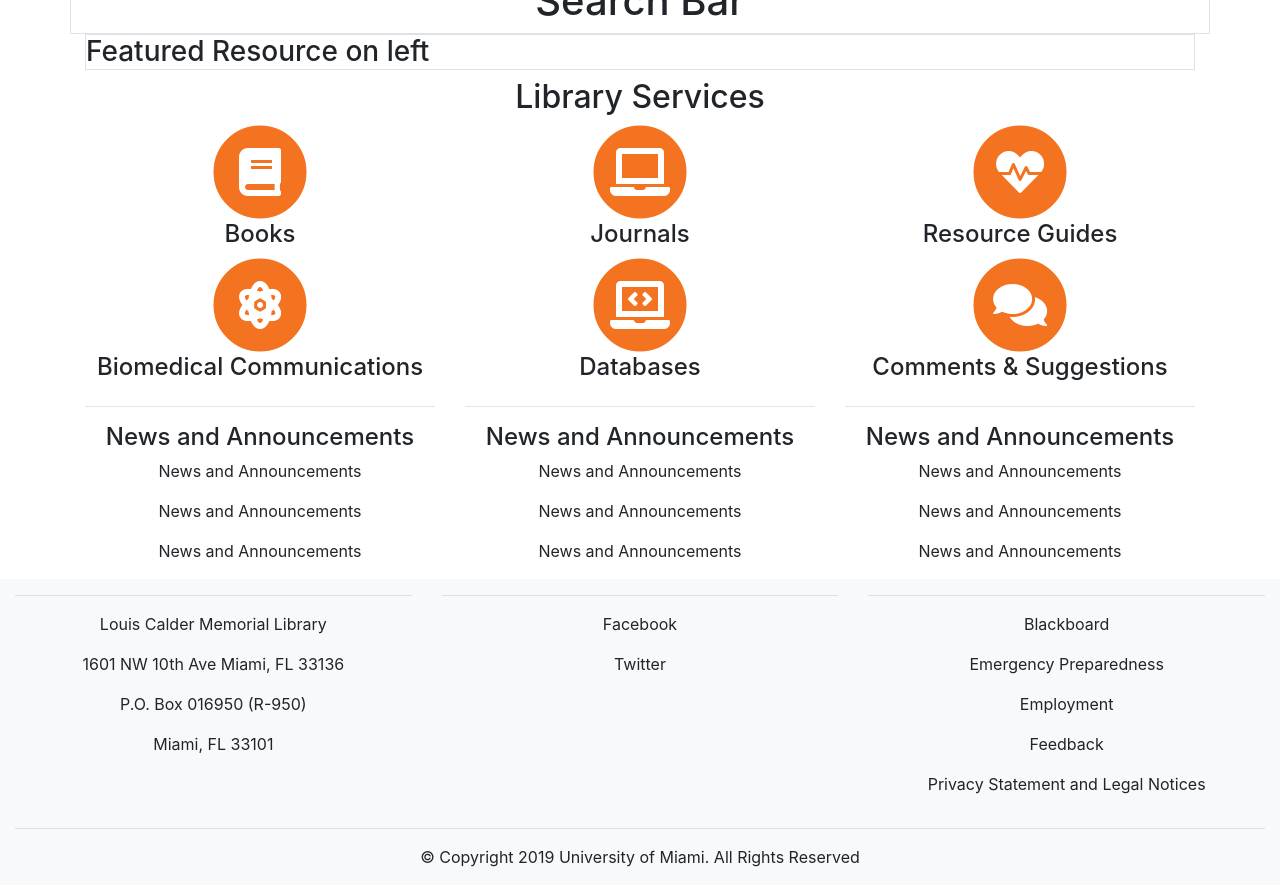
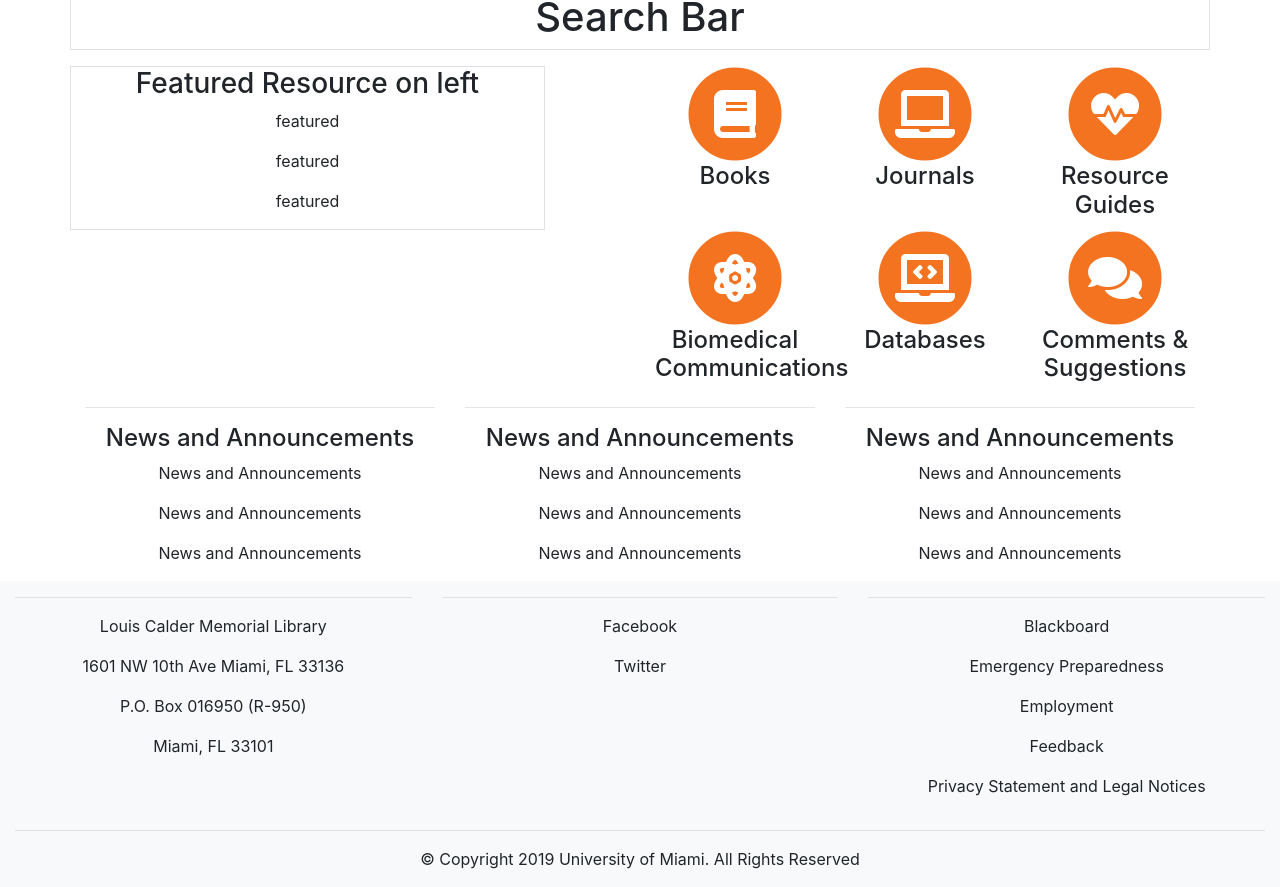
Before and after one commit to sxh275/calder, a Jekyll site: the page built from index.html, in a window 1280 px wide and 1025 px high, cut to the strip 138-1025 px from the top of the window. Built offline with Jekyll 4.4.1, drawn with Linux system fonts in a browser that asks for light colours; some web fonts are replaced.

Commit message:
updating header and services alignment

```diff
--- a/_includes/header.html
+++ b/_includes/header.html
@@ -6,14 +6,15 @@
 </div>
 
 <!-- Navigation -->
-<nav class="navbar navbar-expand-md navbar-light bg-light sticky-top">
-    <div class="container-fluid">
-        <a class="navbar-brand" href="https://calder.med.miami.edu/index.html"><img src="https://calder.med.miami.edu/images/calderheaderlogo.jpg" style="border-radius:4px;" height="80" width="auto" alt="University of Miami Libraries"> </a>
-        <button class="navbar-toggler" type="button" data-toggle="collapse" data-target="#navbarResponsive">
+<div>
+
+    <nav class="navbar navbar-light navbar-expand-md bg-faded justify-content-center">
+        <a href="https://calder.med.miami.edu/index.htm" class="navbar-brand d-flex w-40 mr-auto"><img src="https://calder.med.miami.edu/images/calderheaderlogo.jpg" style="border-radius:4px;" height="80" width="auto" alt="University of Miami Libraries"></a>
+        <button class="navbar-toggler" type="button" data-toggle="collapse" data-target="#collapsingNavbar3">
             <span class="navbar-toggler-icon"></span>
         </button>
-        <div class="collapse navbar-collapse text-center" id="navbarResponsive">
-            <ul class="navbar-nav">
+        <div class="navbar-collapse collapse w-100" id="collapsingNavbar3">
+            <ul class="navbar-nav w-100 justify-content-center">
                 <li class="nav-item active">
                     <a class="nav-link" href="#">Home</a>
                 </li>
@@ -36,10 +37,10 @@
                     <a class="nav-link" href="#">About</a>
                 </li>
             </ul>
+            <a href="https://calder.med.miami.edu/index.html" class="nav navbar-nav ml-auto w-40 justify-content-end"><img src="https://calder.med.miami.edu/images/uhealth-300.jpg" style="border-radius:4px;" height="80" width="auto" alt="University of Miami Libraries"></a>
+
         </div>
-        <a class="navbar-brand" href="https://calder.med.miami.edu/index.html"><img src="https://calder.med.miami.edu/images/uhealth-300.jpg" style="border-radius:4px;" height="80" width="auto" alt="University of Miami Libraries"> </a>
-    </div>
-</nav>
+    </nav>
 
-<div>
+
 </header>
--- a/_includes/services.html
+++ b/_includes/services.html
@@ -1,27 +1,24 @@
 
 
 
-<div class="container">
-    <div class="row">
-    <div class="col-lg-12 text-left">
-    <h3 class="featured-resource border">Featured Resource on left</h3>
-    </div>
-    </div>
-</div>
 
 
 
 <div class="container">
 
-    <div class="row">
-
-        <div class="col-lg-12 text-center">
-            <h2 class="section-heading">Library Services</h2>
-        </div>
-    </div>
 
     <div class="row text-center">
-        <div class="col-md-4">
+
+        <div class="col-md-5 text-center border">
+            <h3 class="featured-resource">Featured Resource on left</h3>
+            <p>featured</p>
+            <p>featured</p>
+            <p>featured</p>
+
+
+        </div>
+
+        <div class="col-md-2 offset-md-1">
                     <span class="fa-stack fa-3x">
                         <i class="fa fa-circle fa-stack-2x icon-background1"></i>
                         <i class="fa fa-book fa-stack-1x fa-inverse"></i>
@@ -29,7 +26,7 @@
             <h4 class="service-heading">Books</h4>
 
         </div>
-        <div class="col-md-4">
+        <div class="col-md-2">
                     <span class="fa-stack fa-3x">
                         <i class="fa fa-circle fa-stack-2x icon-background1"></i>
                         <i class="fa fa-laptop fa-stack-1x fa-inverse"></i>
@@ -37,7 +34,7 @@
             <h4 class="service-heading">Journals</h4>
 
         </div>
-        <div class="col-md-4">
+        <div class="col-md-2">
                     <span class="fa-stack fa-3x">
                         <i class="fa fa-circle fa-stack-2x icon-background1"></i>
                         <i class="fa fa-heartbeat fa-stack-1x fa-inverse"></i>
@@ -46,8 +43,9 @@
 
         </div>
     </div>
+
     <div class="row text-center">
-        <div class="col-md-4">
+        <div class="col-md-2 offset-md-6">
                     <span class="fa-stack fa-3x">
                         <i class="fa fa-circle fa-stack-2x icon-background1"></i>
                         <i class="fas fa-atom fa-stack-1x fa-inverse"></i>
@@ -55,7 +53,7 @@
             <h4 class="service-heading">Biomedical Communications</h4>
 
         </div>
-        <div class="col-md-4">
+        <div class="col-md-2">
                     <span class="fa-stack fa-3x">
                         <i class="fa fa-circle fa-stack-2x icon-background1"></i>
                         <i class="fas fa-laptop-code fa-stack-1x fa-inverse"></i>
@@ -63,7 +61,7 @@
             <h4 class="service-heading">Databases</h4>
 
         </div>
-        <div class="col-md-4">
+        <div class="col-md-2">
                     <span class="fa-stack fa-3x">
                         <i class="fa fa-circle fa-stack-2x icon-background1"></i>
                         <i class="fa fa-comments fa-stack-1x fa-inverse"></i>
--- a/_sass/main.scss
+++ b/_sass/main.scss
@@ -3,8 +3,8 @@
   color: green;
 }
 
-.header {
-  background-color:#F47321;
+.navbar {
+  background-color:#e9ecef;
   color:#fff;
 }
 
--- a/index.html
+++ b/index.html
@@ -2,6 +2,14 @@
 layout: default
 title: Home
 ---
+<p></p>
+
 <div class="container border text-center">
+
 <h1>{{ "Search Bar"  }}</h1>
+
 </div>
+
+<div>
+    <p></p>
+</div>
```
